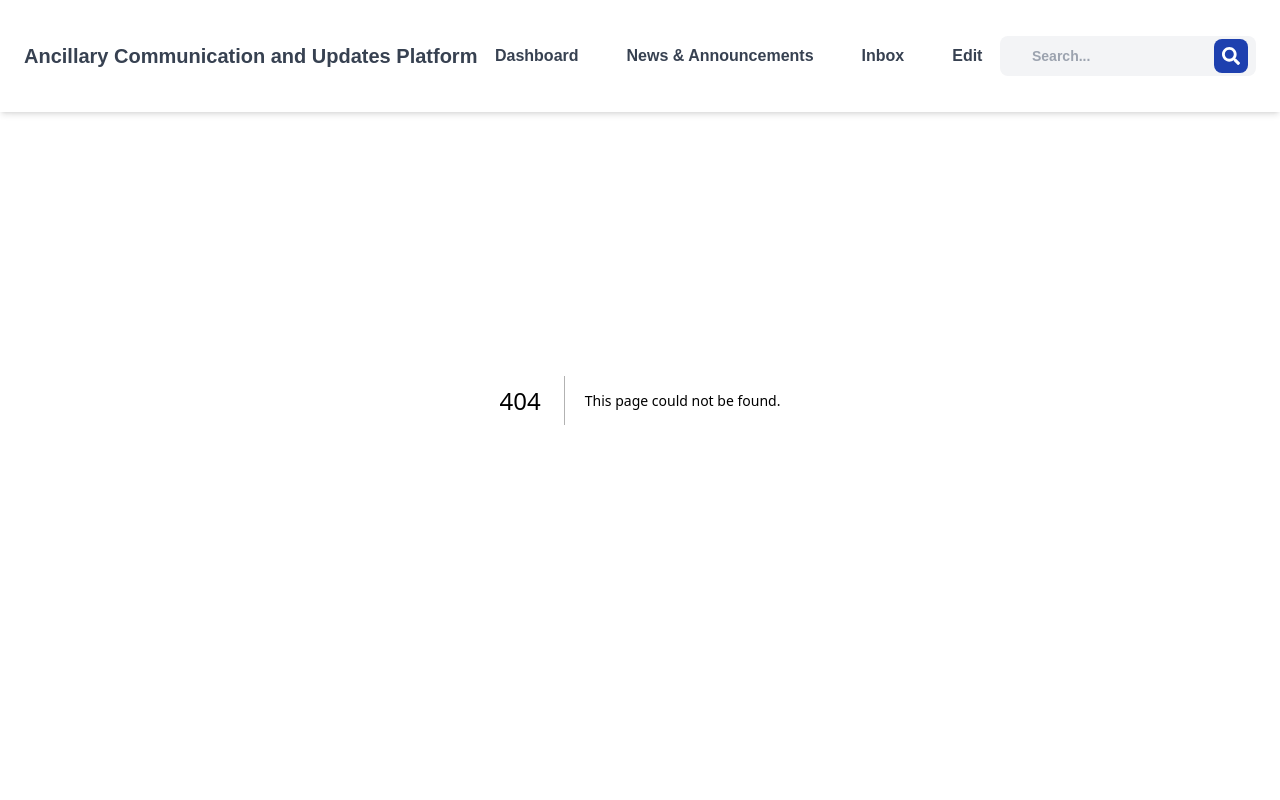
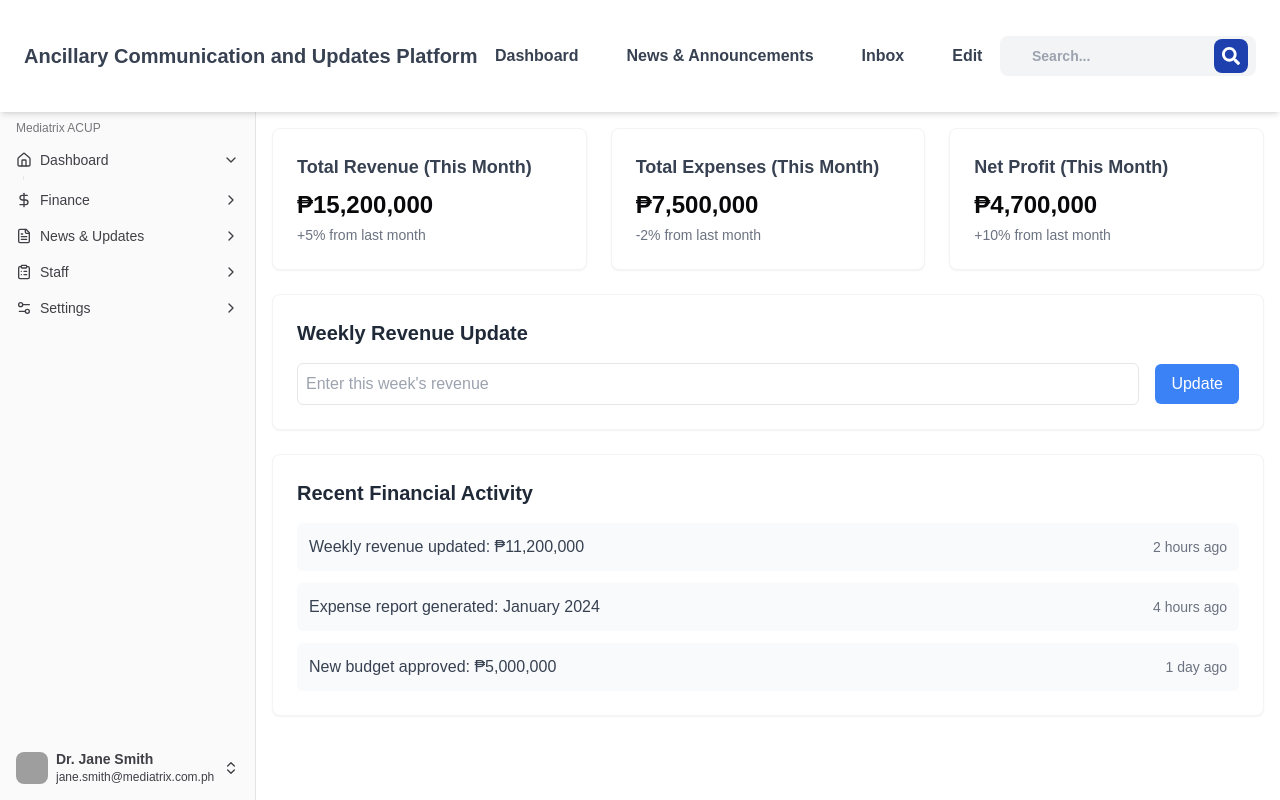
Before and after one commit to Coconhat/mediatrix-ancillary, a Next.js app: page /edit/finance in a window 1280 px wide. Before the commit this address had no page. Built offline with nearby package versions, Linux system fonts and the light colour scheme; grey boxes are pictures that could not be loaded.

Commit message:
feat: add admin finance edit page

```diff
--- /dev/null
+++ b/src/app/edit/finance/page.js
@@ -0,0 +1,120 @@
+import { AppSidebar } from "@/components/app-sidebar";
+import {
+  Breadcrumb,
+  BreadcrumbItem,
+  BreadcrumbLink,
+  BreadcrumbList,
+  BreadcrumbPage,
+  BreadcrumbSeparator,
+} from "@/components/ui/breadcrumb";
+import { Separator } from "@/components/ui/separator";
+import {
+  SidebarInset,
+  SidebarProvider,
+  SidebarTrigger,
+} from "@/components/ui/sidebar";
+
+export default function Page() {
+  return (
+    <SidebarProvider>
+      <AppSidebar />
+      <SidebarInset>
+        {/* Sticky Header */}
+        <header className="sticky top-0 z-10 flex h-16 shrink-0 items-center gap-2 bg-white shadow-sm transition-[width,height] ease-linear group-has-[[data-collapsible=icon]]/sidebar-wrapper:h-12">
+          <div className="flex items-center gap-2 px-4">
+            <SidebarTrigger className="-ml-1" />
+            <Separator orientation="vertical" className="mr-2 h-4" />
+            <Breadcrumb>
+              <BreadcrumbList>
+                <BreadcrumbItem className="hidden md:block">
+                  <BreadcrumbLink href="#">
+                    Finance Management System
+                  </BreadcrumbLink>
+                </BreadcrumbItem>
+                <BreadcrumbSeparator className="hidden md:block" />
+                <BreadcrumbItem>
+                  <BreadcrumbPage>Finance Dashboard</BreadcrumbPage>
+                </BreadcrumbItem>
+              </BreadcrumbList>
+            </Breadcrumb>
+          </div>
+        </header>
+
+        {/* Main Content */}
+        <div className="flex flex-1 flex-col gap-6 p-4 pt-0 mt-16">
+          {/* Key Metrics Section */}
+          <div className="grid grid-cols-1 md:grid-cols-3 gap-6">
+            {/* Revenue Card */}
+            <div className="rounded-lg bg-white p-6 shadow-sm border border-gray-100">
+              <h3 className="text-lg font-semibold text-gray-700">
+                Total Revenue (This Month)
+              </h3>
+              <p className="text-2xl font-bold mt-2">₱15,200,000</p>
+              <p className="text-sm text-gray-500 mt-1">+5% from last month</p>
+            </div>
+
+            {/* Expenses Card */}
+            <div className="rounded-lg bg-white p-6 shadow-sm border border-gray-100">
+              <h3 className="text-lg font-semibold text-gray-700">
+                Total Expenses (This Month)
+              </h3>
+              <p className="text-2xl font-bold mt-2">₱7,500,000</p>
+              <p className="text-sm text-gray-500 mt-1">-2% from last month</p>
+            </div>
+
+            {/* Net Profit Card */}
+            <div className="rounded-lg bg-white p-6 shadow-sm border border-gray-100">
+              <h3 className="text-lg font-semibold text-gray-700">
+                Net Profit (This Month)
+              </h3>
+              <p className="text-2xl font-bold mt-2">₱4,700,000</p>
+              <p className="text-sm text-gray-500 mt-1">+10% from last month</p>
+            </div>
+          </div>
+
+          {/* Weekly Revenue Update Section */}
+          <div className="rounded-lg bg-white p-6 shadow-sm border border-gray-100">
+            <h3 className="text-xl font-semibold text-gray-800 mb-4">
+              Weekly Revenue Update
+            </h3>
+            <div className="flex items-center gap-4">
+              <input
+                type="text"
+                placeholder="Enter this week's revenue"
+                className="flex-1 p-2 border border-gray-200 rounded-md focus:outline-none focus:ring-2 focus:ring-blue-500"
+              />
+              <button className="bg-blue-500 text-white px-4 py-2 rounded-md hover:bg-blue-600 transition-colors">
+                Update
+              </button>
+            </div>
+          </div>
+
+          {/* Recent Financial Activity Section */}
+          <div className="rounded-lg bg-white p-6 shadow-sm border border-gray-100">
+            <h3 className="text-xl font-semibold text-gray-800 mb-4">
+              Recent Financial Activity
+            </h3>
+            <div className="space-y-3">
+              <div className="flex items-center justify-between p-3 bg-gray-50 rounded-md">
+                <p className="text-gray-700">
+                  Weekly revenue updated: ₱11,200,000
+                </p>
+                <span className="text-sm text-gray-500">2 hours ago</span>
+              </div>
+              <div className="flex items-center justify-between p-3 bg-gray-50 rounded-md">
+                <p className="text-gray-700">
+                  Expense report generated: January 2024
+                </p>
+                <span className="text-sm text-gray-500">4 hours ago</span>
+              </div>
+              <div className="flex items-center justify-between p-3 bg-gray-50 rounded-md">
+                <p className="text-gray-700">New budget approved: ₱5,000,000</p>
+                <span className="text-sm text-gray-500">1 day ago</span>
+              </div>
+            </div>
+          </div>
+        </div>
+      </SidebarInset>
+    </SidebarProvider>
+  );
+}
--- a/src/components/app-sidebar.jsx
+++ b/src/components/app-sidebar.jsx
@@ -21,6 +21,7 @@ import {
   SidebarHeader,
   SidebarRail,
 } from "@/components/ui/sidebar";
+import Link from "next/link";
 
 const data = {
   user: {
@@ -44,7 +45,7 @@ const data = {
     },
     {
       title: "Finance",
-      url: "#",
+      url: "/edit/finance",
       icon: DollarSign,
     },
     {
--- a/src/components/nav-main.jsx
+++ b/src/components/nav-main.jsx
@@ -17,13 +17,14 @@ import {
   SidebarMenuSubButton,
   SidebarMenuSubItem,
 } from "@/components/ui/sidebar"
+import Link from "next/link";
 
 export function NavMain({
   items
 }) {
   return (
     (<SidebarGroup>
-      <SidebarGroupLabel>Platform</SidebarGroupLabel>
+      <SidebarGroupLabel>Mediatrix ACUP</SidebarGroupLabel>
       <SidebarMenu>
         {items.map((item) => (
           <Collapsible
@@ -45,9 +46,9 @@ export function NavMain({
                   {item.items?.map((subItem) => (
                     <SidebarMenuSubItem key={subItem.title}>
                       <SidebarMenuSubButton asChild>
-                        <a href={subItem.url}>
+                        <Link href={subItem.url}>
                           <span>{subItem.title}</span>
-                        </a>
+                        </Link>
                       </SidebarMenuSubButton>
                     </SidebarMenuSubItem>
                   ))}
```
